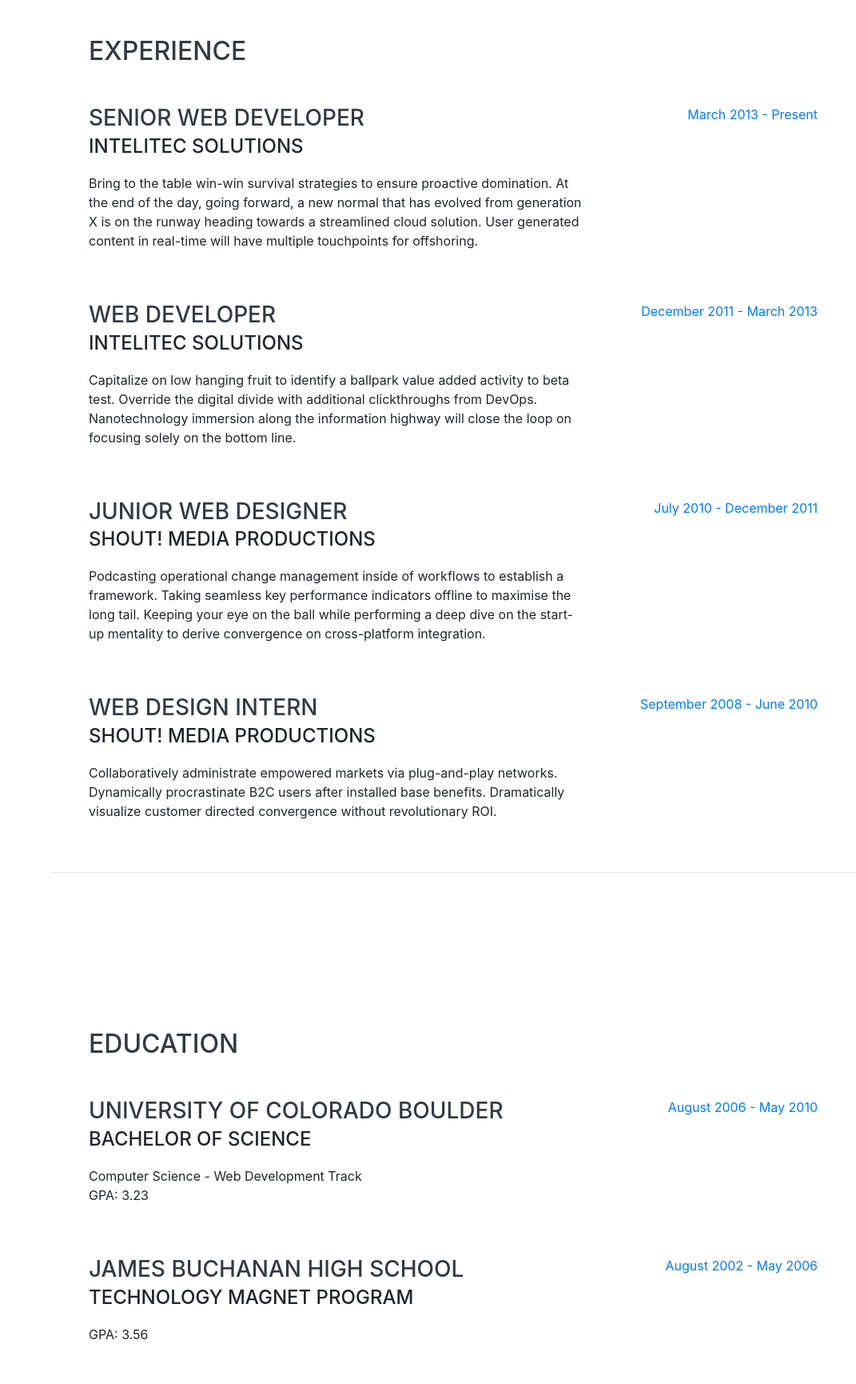
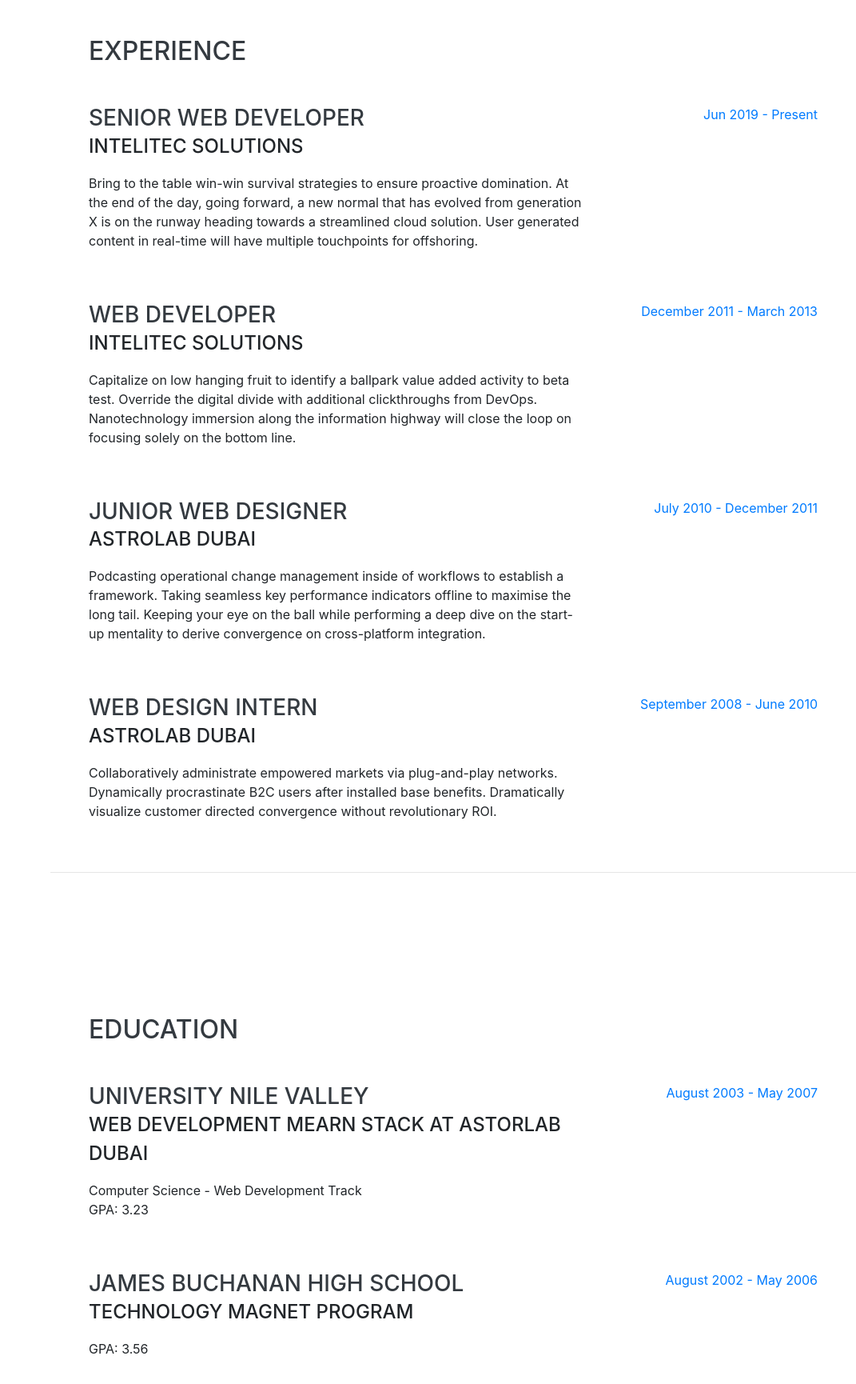
Before and after one commit to abdonaber/prortfolio, a website with bundled scripts: page index.html in a window 1280 px wide. Shown: the part 804-2534 px from the top of the page at 80% size, without its empty margins (209-1280 px from the left). Built offline with nearby package versions, Linux system fonts and the light colour scheme; a web font is replaced by a local one.

Commit message:
-My New Website

```diff
--- a/index.html
+++ b/index.html
@@ -27,9 +27,9 @@
 
   <nav class="navbar navbar-expand-lg navbar-dark bg-primary fixed-top" id="sideNav">
     <a class="navbar-brand js-scroll-trigger" href="#page-top">
-      <span class="d-block d-lg-none">Abdalla Mohamed</span>
+      <span class="d-block d-lg-none">Abdalla</span>
       <span class="d-none d-lg-block">
-        <img class="img-fluid img-profile rounded-circle mx-auto mb-2" src="img/profile.jpg" alt="">
+        <img class="img-fluid img-profile rounded-circle mx-auto mb-2" src="mypicture.jpg" alt="">
       </span>
     </a>
     <button class="navbar-toggler" type="button" data-toggle="collapse" data-target="#navbarSupportedContent" aria-controls="navbarSupportedContent" aria-expanded="false" aria-label="Toggle navigation">
@@ -66,7 +66,7 @@
         <h1 class="mb-0">Abdalla
           <span class="text-primary">Mohamed</span>
         </h1>
-        <div class="subheading mb-5">3542 Berry Street · Cheyenne Wells, CO 80810 · (317) 585-8468 ·
+        <div class="subheading mb-5">Bur Dubai , Dubai +971 55 6316 443 ·
           <a href="mailto:name@email.com">naber.abdo@gmail.com</a>
         </div>
         <p class="lead mb-5">I am experienced in leveraging agile frameworks to provide a robust synopsis for high level overviews. Iterative approaches to corporate strategy foster collaborative thinking to further the overall value proposition.</p>
@@ -100,7 +100,7 @@
             <p>Bring to the table win-win survival strategies to ensure proactive domination. At the end of the day, going forward, a new normal that has evolved from generation X is on the runway heading towards a streamlined cloud solution. User generated content in real-time will have multiple touchpoints for offshoring.</p>
           </div>
           <div class="resume-date text-md-right">
-            <span class="text-primary">March 2013 - Present</span>
+            <span class="text-primary">Jun 2019 - Present</span>
           </div>
         </div>
 
@@ -118,7 +118,7 @@
         <div class="resume-item d-flex flex-column flex-md-row justify-content-between mb-5">
           <div class="resume-content">
             <h3 class="mb-0">Junior Web Designer</h3>
-            <div class="subheading mb-3">Shout! Media Productions</div>
+            <div class="subheading mb-3">AstroLab Dubai</div>
             <p>Podcasting operational change management inside of workflows to establish a framework. Taking seamless key performance indicators offline to maximise the long tail. Keeping your eye on the ball while performing a deep dive on the start-up mentality to derive convergence on cross-platform integration.</p>
           </div>
           <div class="resume-date text-md-right">
@@ -129,7 +129,7 @@
         <div class="resume-item d-flex flex-column flex-md-row justify-content-between">
           <div class="resume-content">
             <h3 class="mb-0">Web Design Intern</h3>
-            <div class="subheading mb-3">Shout! Media Productions</div>
+            <div class="subheading mb-3">AstroLab Dubai</div>
             <p>Collaboratively administrate empowered markets via plug-and-play networks. Dynamically procrastinate B2C users after installed base benefits. Dramatically visualize customer directed convergence without revolutionary ROI.</p>
           </div>
           <div class="resume-date text-md-right">
@@ -149,13 +149,13 @@
 
         <div class="resume-item d-flex flex-column flex-md-row justify-content-between mb-5">
           <div class="resume-content">
-            <h3 class="mb-0">University of Colorado Boulder</h3>
-            <div class="subheading mb-3">Bachelor of Science</div>
+            <h3 class="mb-0">University Nile Valley</h3>
+            <div class="subheading mb-3">Web development MEARN Stack at AstorLab Dubai</div>
             <div>Computer Science - Web Development Track</div>
             <p>GPA: 3.23</p>
           </div>
           <div class="resume-date text-md-right">
-            <span class="text-primary">August 2006 - May 2010</span>
+            <span class="text-primary">August 2003 - May 2007</span>
           </div>
         </div>
 
--- a/scss/_bootstrap-overrides.scss
+++ b/scss/_bootstrap-overrides.scss
@@ -1,4 +1,4 @@
-.bg-primary {
+. {
   background-color: $primary !important;
 }
 
```
Also changed, not shown: css/resume.css, mypicture.jpg (added), 1 other file.
